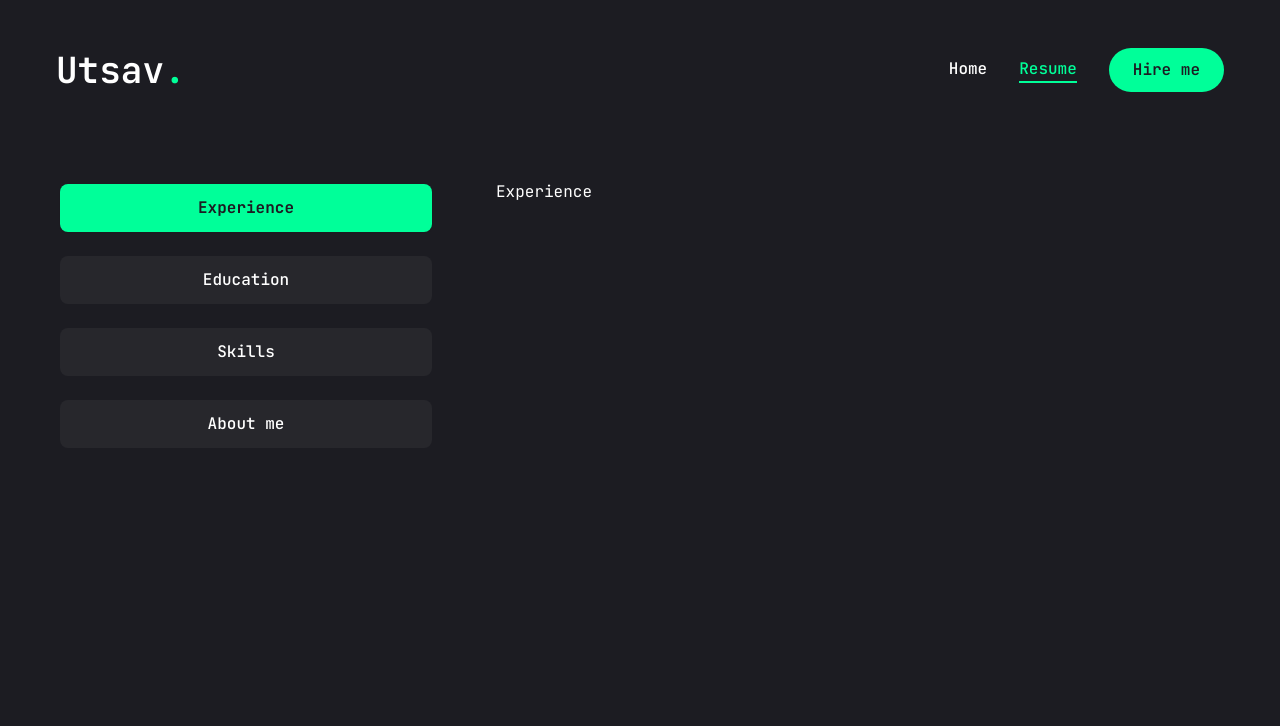
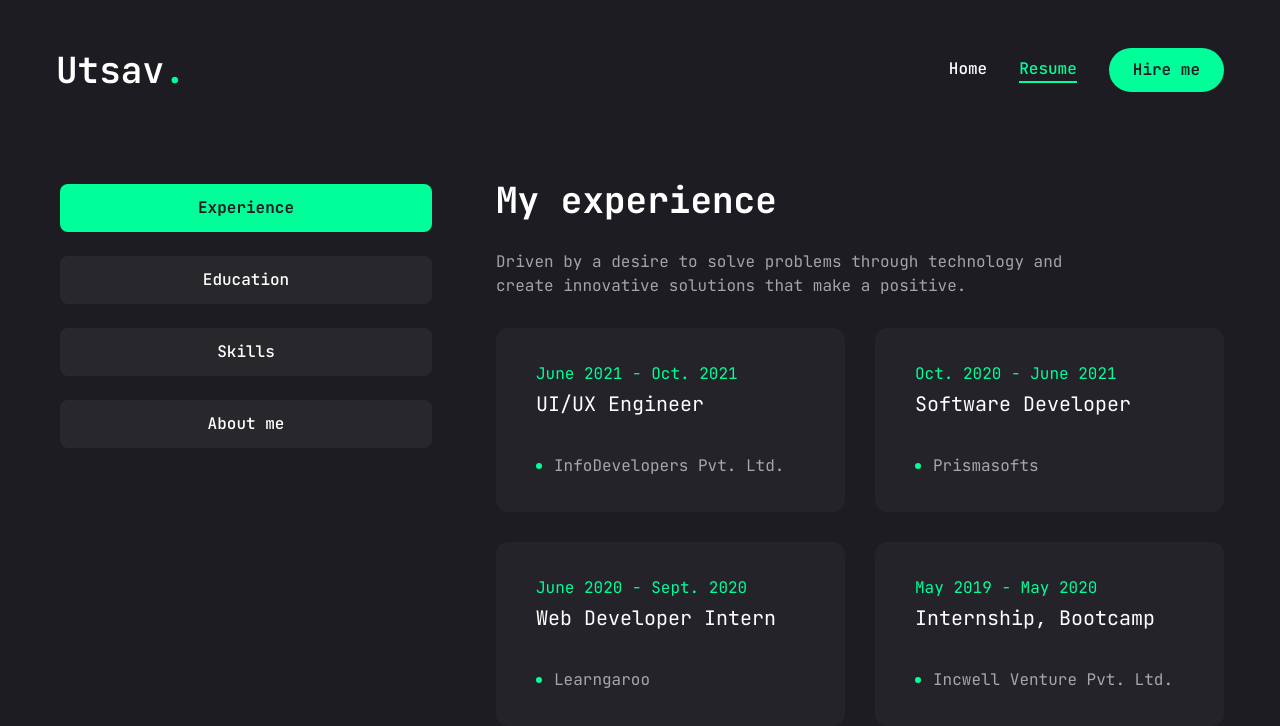
Before and after one commit to utsavbaral007/portfolio, a Next.js app: page /resume in a window 1280 px wide. Shown: the top 726 px of the page. Built offline with nearby package versions, Linux system fonts and the light colour scheme.

Commit message:
Font bug fix, resume page completed

```diff
--- a/src/app/resume/page.jsx
+++ b/src/app/resume/page.jsx
@@ -17,7 +17,7 @@
 const about = {
   title: "About me",
   description:
-    "Lorem ipsum dolor sit amet consectetur adipisicing elit. Sint, veritatis! Porro, quas odio fugiat nemo beatae dicta sint culpa nostrum.",
+    "I'm a passionate frontend developer with over two years of experience in crafting dynamic, user-centered web applications. With a Master’s degree in Computer Science and Information Technology, I have a solid technical foundation that complements my hands-on expertise with JavaScript, React.js, and Next.js.",
   info: [
     { fieldName: "Name", fieldValue: "Utsav Baral" },
     { fieldName: "Phone", fieldValue: "+977-9865544909" },
@@ -32,22 +32,27 @@
 const experience = {
   title: "My experience",
   description:
-    "Lorem ipsum dolor sit amet consectetur adipisicing elit. Illum, corporis.",
+    "Driven by a desire to solve problems through technology and create innovative solutions that make a positive.",
   items: [
     {
       company: "InfoDevelopers Pvt. Ltd.",
       position: "UI/UX Engineer",
-      duration: "Jun 2021 - Oct 2021",
+      duration: "June 2021 - Oct. 2021",
     },
     {
       company: "Prismasofts",
       position: "Software Developer",
-      duration: "Jun 2021 - Oct 2021",
+      duration: "Oct. 2020 - June 2021",
     },
     {
       company: "Learngaroo",
-      position: "Web Developer",
-      duration: "Jun 2021 - Oct 2021",
+      position: "Web Developer Intern",
+      duration: "June 2020 - Sept. 2020",
+    },
+    {
+      company: "Incwell Venture Pvt. Ltd.",
+      position: "Internship, Bootcamp",
+      duration: "May 2019 - May 2020",
     },
   ],
 };
@@ -55,16 +60,15 @@
 const education = {
   title: "My education",
   description:
-    "Lorem ipsum dolor sit amet consectetur adipisicing elit. Illum, corporis.",
+    "With a strong foundation in Computer Science and Information Technology, I hold a Master’s degree that has equipped me with both theoretical insights and practical skills essential for modern software development.",
   items: [
     {
-      institution:
-        "Central Department of Computer Science and Information Technology",
+      institution: "Tribhuvan University",
       degree: "Masters",
       duration: "Jun 2021 - Oct 2021",
     },
     {
-      institution: "Himalaya College of Engineering",
+      institution: "Tribhuvan University",
       degree: "Bachelors",
       duration: "Jun 2021 - Oct 2021",
     },
@@ -74,7 +78,7 @@
 const skills = {
   title: "My skills",
   description:
-    "Lorem ipsum dolor sit amet consectetur adipisicing elit. Illum, corporis.",
+    "I bring a versatile set of skills to the table, specializing in frontend development with a strong command of JavaScript frameworks like React.js and Next.js.",
   skillsList: [
     {
       icon: <FaHtml5 />,
@@ -127,16 +131,115 @@
 
           <div className="min-h-[70vh] w-full">
             <TabsContent value="experience" className="w-full">
-              Experience
+              <div className="flex flex-col gap-[30px] text-center xl:text-left">
+                <h3 className="text-4xl font-bold">{experience.title}</h3>
+                <p className="max-w-[600px] text-white/60 mx-auto xl:mx-0">
+                  {experience.description}
+                </p>
+                <ScrollArea className="h-[400px]">
+                  <ul className="grid grid-cols-1 lg:grid-cols-2 gap-[30px]">
+                    {experience.items?.map((item, index) => {
+                      return (
+                        <li
+                          key={index + 1}
+                          className="bg-[#232329] h-[184px] py-6 px-10 rounded-xl flex flex-col justify-center items-center lg:items-start gap-1"
+                        >
+                          <span className="text-accent">{item.duration}</span>
+                          <h3 className="text-xl max-w-[260px] min-h-[60px] text-center lg:text-left">
+                            {item.position}
+                          </h3>
+                          <div className="flex items-center gap-3">
+                            <span className="w-[6px] h-[6px] rounded-full bg-accent"></span>
+                            <p className="text-white/60">{item.company}</p>
+                          </div>
+                        </li>
+                      );
+                    })}
+                  </ul>
+                </ScrollArea>
+              </div>
             </TabsContent>
+
             <TabsContent value="education" className="w-full">
-              Education
+              <div className="flex flex-col gap-[30px] text-center xl:text-left">
+                <h3 className="text-4xl font-bold">{education.title}</h3>
+                <p className="max-w-[600px] text-white/60 mx-auto xl:mx-0">
+                  {education.description}
+                </p>
+                <ScrollArea className="h-[400px]">
+                  <ul className="grid grid-cols-1 lg:grid-cols-2 gap-[30px]">
+                    {education.items?.map((item, index) => {
+                      return (
+                        <li
+                          key={index + 1}
+                          className="bg-[#232329] h-[184px] py-6 px-10 rounded-xl flex flex-col justify-center items-center lg:items-start gap-1"
+                        >
+                          <span className="text-accent">{item.duration}</span>
+                          <h3 className="text-xl max-w-[260px] min-h-[60px] text-center lg:text-left">
+                            {item.degree}
+                          </h3>
+                          <div className="flex items-center gap-3">
+                            <span className="w-[6px] h-[6px] rounded-full bg-accent flex-shrink-0"></span>
+                            <p className="text-white/60">{item.institution}</p>
+                          </div>
+                        </li>
+                      );
+                    })}
+                  </ul>
+                </ScrollArea>
+              </div>
             </TabsContent>
-            <TabsContent value="skills" className="w-full">
-              Skills
+
+            <TabsContent value="skills" className="w-full h-full">
+              <div className="flex flex-col gap-[30px]">
+                <div className="flex flex-col gap-[30px] text-center xl:text-left">
+                  <h3 className="text-4xl font-bold">{skills.title}</h3>
+                  <p className="text-white/60 max-w-[600px] mx-auto xl:mx-0">
+                    {skills.description}
+                  </p>
+                </div>
+                <ul className="grid grid-cols-2 sm:grid-cols-3 md:grid-cols-4 gap-4  xl:gap-[30px]">
+                  {skills.skillsList?.map((item, index) => {
+                    return (
+                      <TooltipProvider delayDuration={100}>
+                        <Tooltip>
+                          <TooltipTrigger className="w-full h-[150px] bg-[#232329] rounded-xl flex justify-center items-center group">
+                            <div className="text-6xl group-hover:text-accent transition-all duration-300">
+                              {item.icon}
+                            </div>
+                          </TooltipTrigger>
+                          <TooltipContent>
+                            <p>{item.name}</p>
+                          </TooltipContent>
+                        </Tooltip>
+                      </TooltipProvider>
+                    );
+                  })}
+                </ul>
+              </div>
             </TabsContent>
-            <TabsContent value="about" className="w-full">
-              About me
+
+            <TabsContent
+              value="about"
+              className="w-full text-center xl:text-left"
+            >
+              <div className="flex flex-col gap-[30px] text-center xl:text-left">
+                <h3 className="text-4xl font-bold">{about.title}</h3>
+                <p className="text-white/60 max-w-[600px] mx-auto xl:mx-0">
+                  {about.description}
+                </p>
+                <ul className="grid grid-col-1 xl:grid-cols-2 gap-y-6 max-w-[700px] mx-auto xl:mx-0">
+                  {about.info?.map((item, index) => (
+                    <li
+                      key={index + 1}
+                      className="flex items-center justify-center gap-4 xl:justify-start"
+                    >
+                      <span className="text-white/60">{item.fieldName}:</span>
+                      <span className="text-xl">{item.fieldValue}</span>
+                    </li>
+                  ))}
+                </ul>
+              </div>
             </TabsContent>
           </div>
         </Tabs>
--- a/src/components/ui/scroll-area.jsx
+++ b/src/components/ui/scroll-area.jsx
@@ -1,25 +1,29 @@
-"use client"
+"use client";
 
-import * as React from "react"
-import * as ScrollAreaPrimitive from "@radix-ui/react-scroll-area"
+import * as React from "react";
+import * as ScrollAreaPrimitive from "@radix-ui/react-scroll-area";
 
-import { cn } from "@/lib/utils"
+import { cn } from "@/lib/utils";
 
-const ScrollArea = React.forwardRef(({ className, children, ...props }, ref) => (
+const ScrollArea = React.forwardRef(
+  ({ className, children, ...props }, ref) => (
     <ScrollAreaPrimitive.Root
       ref={ref}
       className={cn("relative overflow-hidden", className)}
-    {...props}>
+      {...props}
+    >
       <ScrollAreaPrimitive.Viewport className="h-full w-full rounded-[inherit]">
         {children}
       </ScrollAreaPrimitive.Viewport>
       <ScrollBar />
       <ScrollAreaPrimitive.Corner />
     </ScrollAreaPrimitive.Root>
-))
-ScrollArea.displayName = ScrollAreaPrimitive.Root.displayName
+  )
+);
+ScrollArea.displayName = ScrollAreaPrimitive.Root.displayName;
 
-const ScrollBar = React.forwardRef(({ className, orientation = "vertical", ...props }, ref) => (
+const ScrollBar = React.forwardRef(
+  ({ className, orientation = "vertical", ...props }, ref) => (
     <ScrollAreaPrimitive.ScrollAreaScrollbar
       ref={ref}
       orientation={orientation}
@@ -31,10 +35,12 @@
           "h-2.5 flex-col border-t border-t-transparent p-[1px]",
         className
       )}
-    {...props}>
-    <ScrollAreaPrimitive.ScrollAreaThumb className="relative flex-1 rounded-full bg-slate-200 dark:bg-slate-800" />
+      {...props}
+    >
+      <ScrollAreaPrimitive.ScrollAreaThumb className="relative flex-1 rounded-full bg-accent dark:bg-slate-800" />
     </ScrollAreaPrimitive.ScrollAreaScrollbar>
-))
-ScrollBar.displayName = ScrollAreaPrimitive.ScrollAreaScrollbar.displayName
+  )
+);
+ScrollBar.displayName = ScrollAreaPrimitive.ScrollAreaScrollbar.displayName;
 
-export { ScrollArea, ScrollBar }
+export { ScrollArea, ScrollBar };
```
Lines whose indentation alone changed are shown as unchanged.
